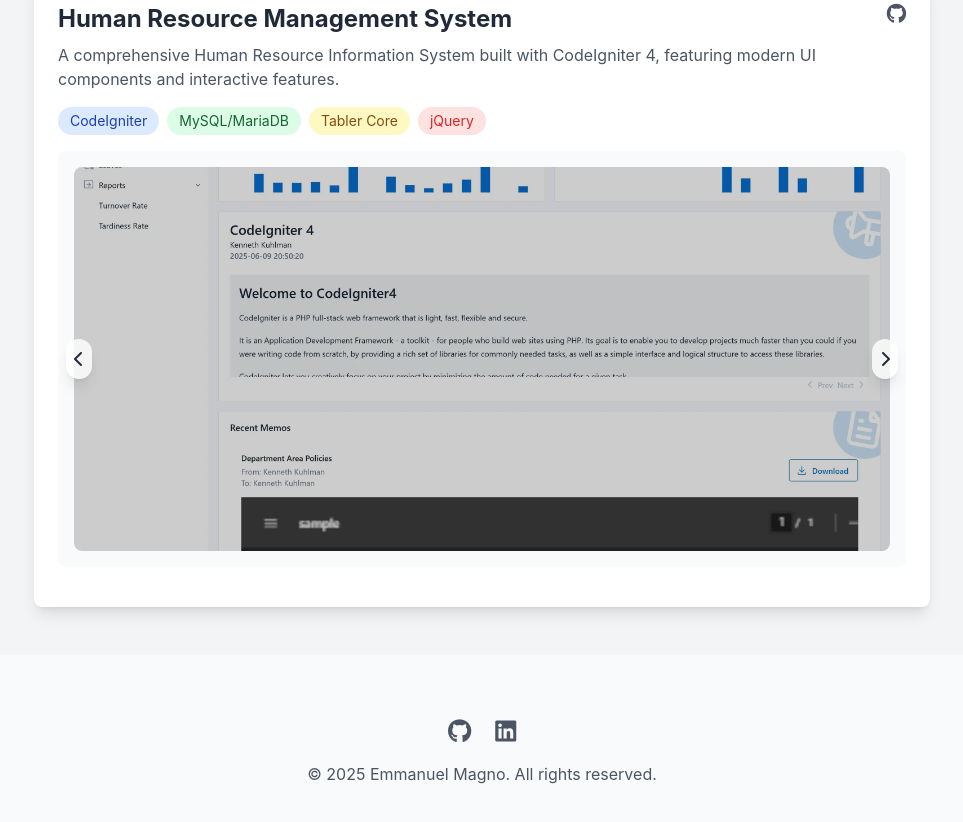
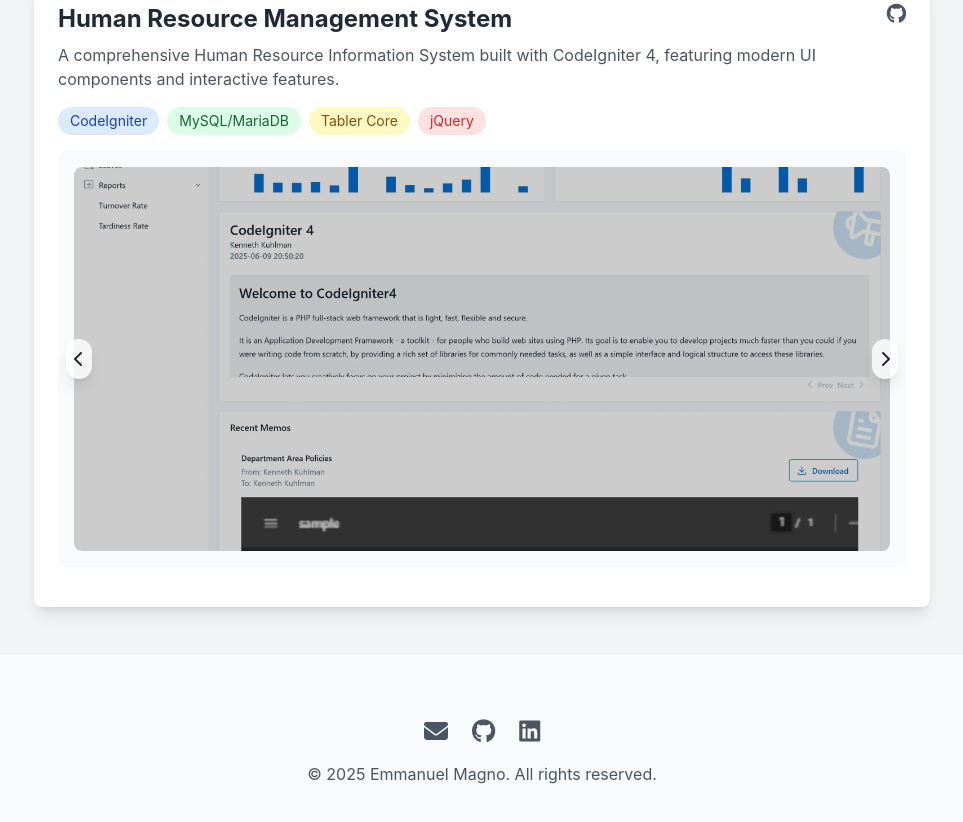
Before and after one commit to emman-m/portfolio, a website: page index.html in a window 1280 px wide. Shown: the part 3875-4697 px from the top of the page, without its empty margins (158-1121 px from the left). Drawn offline with nearby package versions, Linux system fonts and the light colour scheme.

Commit message:
`Added email link to footer with Google Mail link`

```diff
--- a/index.html
+++ b/index.html
@@ -531,6 +531,11 @@
     <footer class="light:bg-gray-100 dark:bg-gray-900 py-16" role="contentinfo">
         <div class="container mx-auto px-4">
             <div class="flex justify-center space-x-6">
+                <a href="https://mail.google.com/mail/?view=cm&fs=1&to=emmanuelmagno25@gmail.com" class="text-gray-600 dark:text-gray-300 hover:text-primary"
+                    aria-label="Email" tooltip="emmanuelmagno25@gmail.com">
+                    <i class="fa-solid fa-envelope text-2xl"></i>
+                    <!-- <i class="fab fa-github text-2xl"></i> -->
+                </a>
                 <a href="https://github.com/emman-m" target="_blank" class="text-gray-600 dark:text-gray-300 hover:text-primary"
                     aria-label="GitHub Profile">
                     <i class="fab fa-github text-2xl"></i>
```
